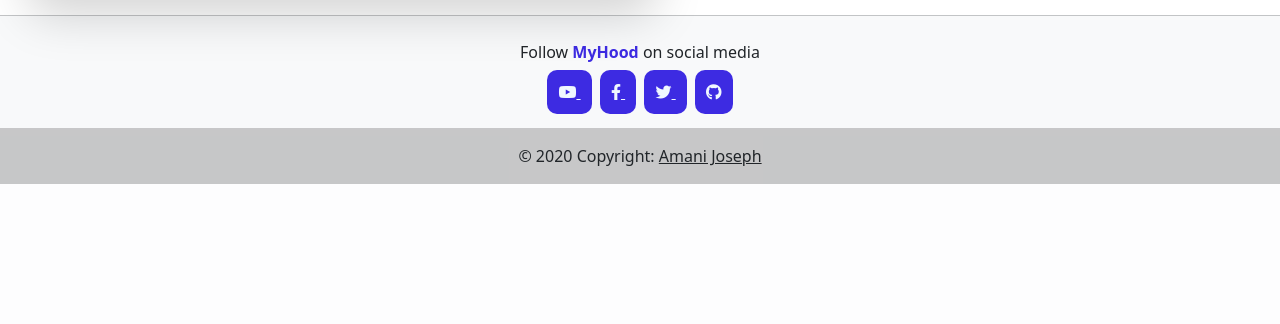
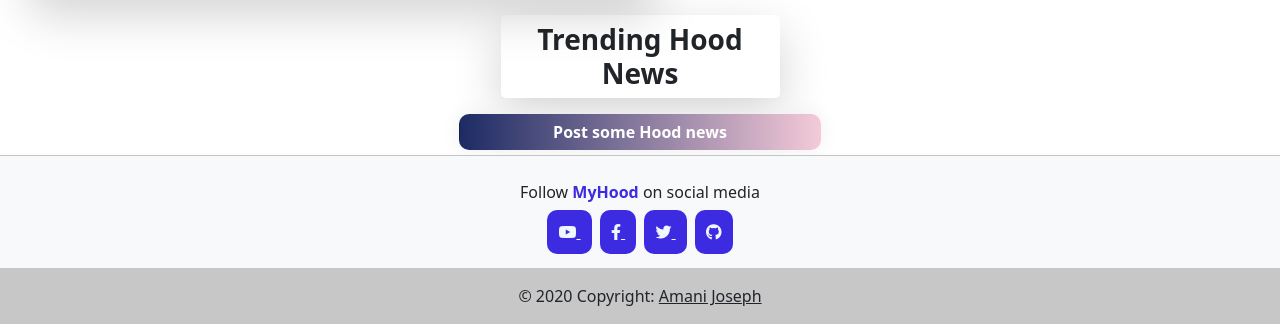
Before and after one commit to amani-joseph/my-hood, a Django app: template myhood/templates/myhood/hood_detail.html in a window 1280 px wide. Shown: the part 1135-1459 px from the top of the page. Before the commit the page ends 1319 px from the top, so only its background shows below. Run offline with Django 4.2, Linux system fonts and the light colour scheme; the template is opened without the code that fills it, so the values that code supplies are empty; some libraries are stand-ins or nearby versions.

Commit message:
Added posts section for single hood

```diff
--- a/myhood/models.py
+++ b/myhood/models.py
@@ -100,7 +100,7 @@ class Post(models.Model):
     neighbourhood = models.ForeignKey(Neighbourhood, on_delete=models.CASCADE)
 
     def __str__(self):
-        return self.caption
+        return self.message
 
     def save_post(self):
         self.save()
--- a/myhood/templates/myhood/hood_detail.html
+++ b/myhood/templates/myhood/hood_detail.html
@@ -176,7 +176,80 @@
 
 
      </div>
-     <div class=""></div>
+
+</div>
+<div class=" container" >
+     <div class="text-center fw-bolder col-md-3 mx-auto p-2 rounded-3 h3 shadow-lg">
+         Trending Hood News
+     </div>
+     <div class="text-center col-md-4 mx-auto mt-3">
+          <a class="text-decoration-none" href="{% url 'create-business' hood.id %}?next={{ request.path }}">
+               <div class="btn btn-grad fw-bold" style="min-width: 12rem !important;" >Post some Hood news</div>
+          </a>
+     </div>
+     <div class="d-flex flex-row flex-wrap justify-content-center">
+
+
+     {% for post in posts %}
+     <div class="row m-2" style="width: 20rem; height: auto;">
+          <div class="container mx-auto rounded-3 shadow mb-3">
+               <div
+                    class="text-start border-bottom m-2 p-2 d-flex flex-row justify-content-between"
+               >
+                    <span class="fw-bold ml-2">
+                         {% if post.user.profile.image %}
+                              <img
+                                   src="{{post.user.profile.image.url}}"
+                                   alt="profile"
+                                   class="rounded-circle"
+                                   width="32"
+                                   height="32"
+                              />
+                         {% else %}
+                              <img
+                                   width="32"
+                                   height="32"
+                                   class="rounded-circle mx-auto"
+                                   src="http://www.gravatar.com/avatar/?d=mp"
+                              />
+                         {% endif%}
+                         <a
+                              class="text-decoration-none text-dark mx-2"
+                              href="#"
+                              >{{post.user}}</a
+                         >
+
+                    </span>
+
+                    <div class="my-auto btn">
+                         <svg
+                              xmlns="http://www.w3.org/2000/svg"
+                              width="16"
+                              height="16"
+                              fill="currentColor"
+                              class="bi bi-three-dots"
+                              viewBox="0 0 16 16"
+                         >
+                              <path
+                                   d="M3 9.5a1.5 1.5 0 1 1 0-3 1.5 1.5 0 0 1 0 3zm5 0a1.5 1.5 0 1 1 0-3 1.5 1.5 0 0 1 0 3zm5 0a1.5 1.5 0 1 1 0-3 1.5 1.5 0 0 1 0 3z"
+                              />
+                         </svg>
+                    </div>
+               </div>
+               <div class="m-0 p-0">
+                    <img class="img-fluid w-100" src="{{post.image.url}}" alt="" />
+               </div>
+               <div class="my-3 p-3">
+                    <small class="ml-3 pl-3 text-start">{{post.message}}</small>
+               </div>
+
+               <div class="my-3 p-3">
+                    <small class="ml-3 pl-3 text-start">{{post.pub_date}}</small>
+               </div>
+          </div>
+          </div>
+     {% endfor %}
+</div>
 </div>
 
 
--- a/myhood/templates/myhood/hood_form.html
+++ b/myhood/templates/myhood/hood_form.html
@@ -1,7 +1,7 @@
 <!-- @format -->
 
 {%extends 'myhood/base.html'%} {% load crispy_forms_tags %} {% block content %}
-<div class="container col-md-3 col-lg-4">
+<div class="container col-md-3 col-lg-3">
 	<style>
 		.btn-grad {
 			background-image: linear-gradient(
```
Also changed, not shown: myhood/forms.py (+26 -1 lines), myhood/views.py (+26 -3 lines).
